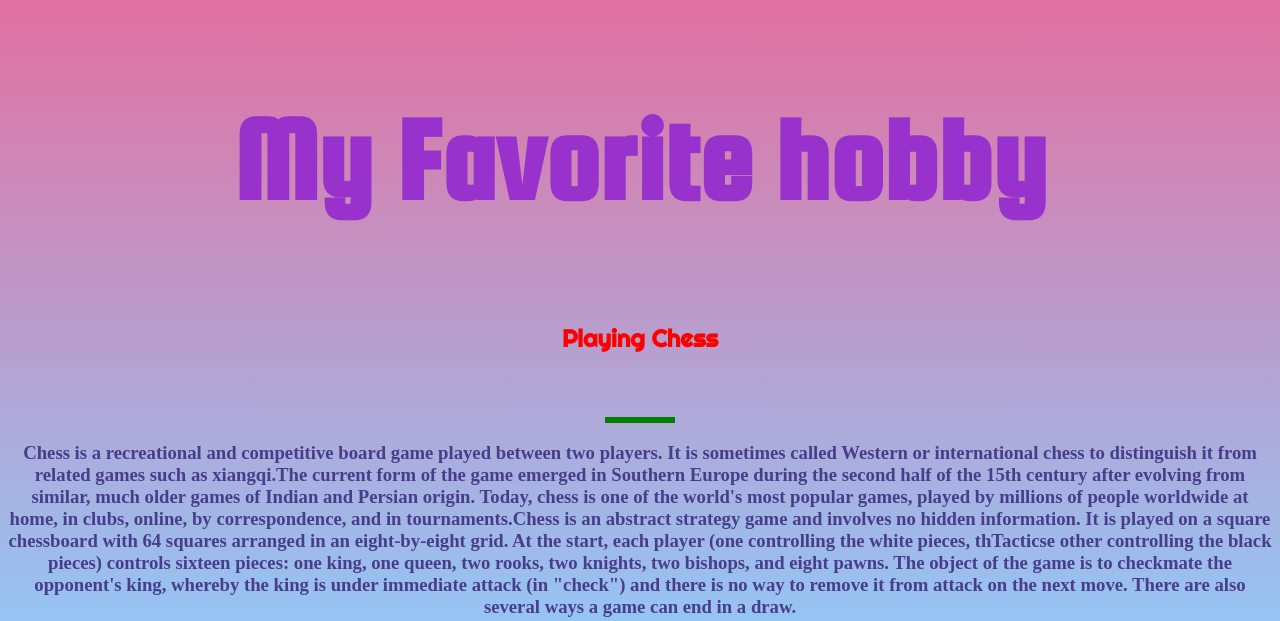
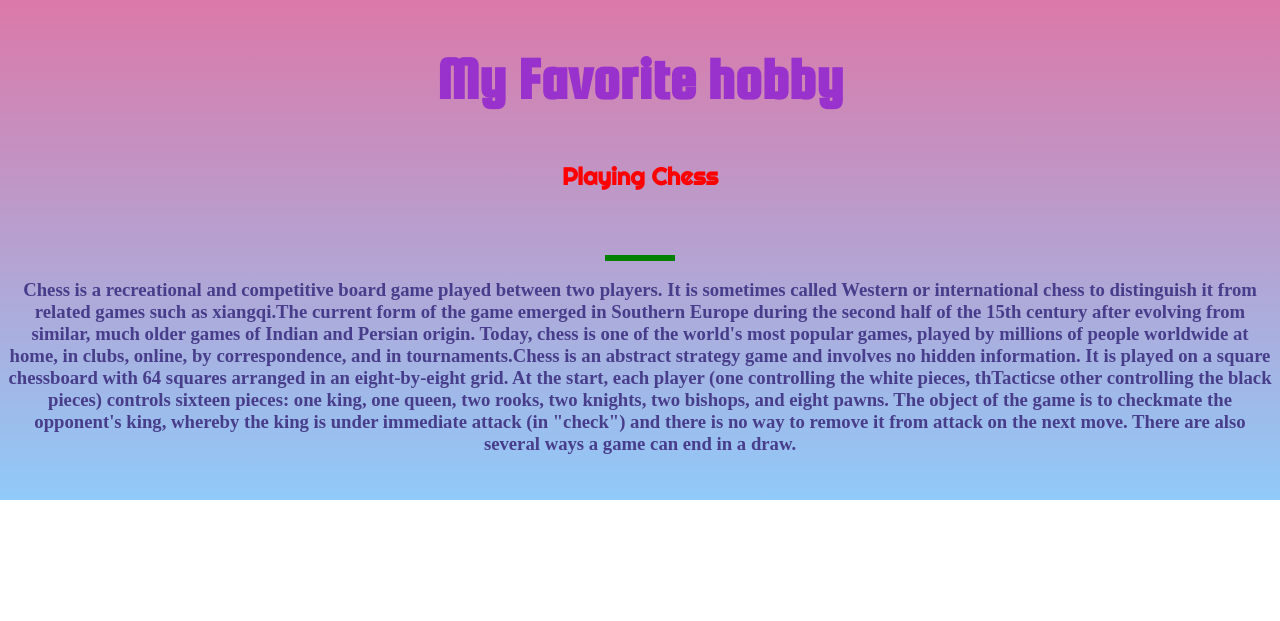
Before and after one commit to divwhj190/MY-FAVORITE--2, a plain HTML site: page index.html in a window 1280 px wide. Shown: the part 301-922 px from the top of the page. After the commit the page ends 801 px from the top, so only its background shows below. Drawn offline with Linux system fonts and the light colour scheme.

Commit message:
Update style.css

```diff
--- a/style.css
+++ b/style.css
@@ -12,7 +12,7 @@ img {
 h1 {
     color:darkorchid;
     font-family:'Squada One', cursive;
-    font-size:120px;
+    font-size:60px;
 }
 
 h2 {
```
